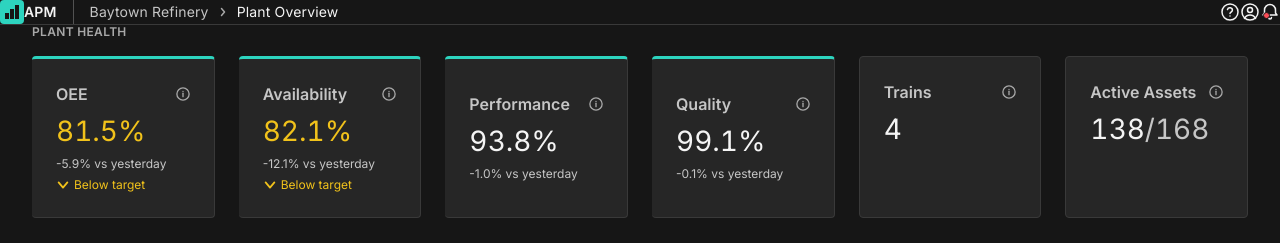
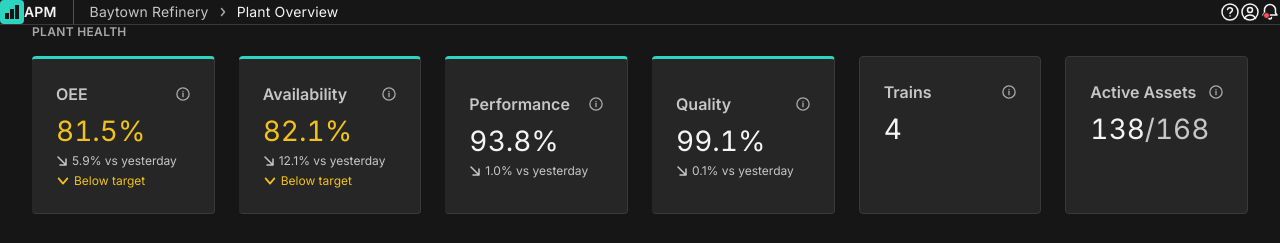
Before and after one commit to robjonesdesigns/apm-dashboard, a React (Vite) app: page / in a window 1280 px wide. Shown: the top 243 px of the page. Built offline with nearby package versions, Linux system fonts and the light colour scheme.

Commit message:
Delta arrows: ↗ up-right for increase, ↘ down-right for decrease
Directional SVG arrows replace +/- text signs. Shape is processed
faster than reading a character. Diagonal angles differentiate
from the warning icon (straight down chevron).

```diff
--- a/src/components/ui/KpiBar.jsx
+++ b/src/components/ui/KpiBar.jsx
@@ -218,9 +218,15 @@ function KpiCard({ config, onClick }) {
       </span>
 
       {/* Delta */}
-      <div style={{ marginTop: 'var(--spacing-4)' }}>
+      <div style={{ display: 'flex', alignItems: 'center', gap: 'var(--spacing-4)', marginTop: 'var(--spacing-4)' }}>
+        <svg width="12" height="12" viewBox="0 0 12 12" fill="none" aria-hidden="true" style={{ flexShrink: 0 }}>
+          {delta >= 0
+            ? <path d="M2 10L10 2M10 2H4M10 2v6" stroke="currentColor" strokeWidth="1.5" strokeLinecap="round" strokeLinejoin="round" style={{ color: deltaColor }} />
+            : <path d="M2 2L10 10M10 10H4M10 10V4" stroke="currentColor" strokeWidth="1.5" strokeLinecap="round" strokeLinejoin="round" style={{ color: deltaColor }} />
+          }
+        </svg>
         <span className="type-label" style={{ color: deltaColor, textTransform: 'none', letterSpacing: 0 }}>
-          {deltaSign}{delta.toFixed(1)}% vs yesterday
+          {Math.abs(delta).toFixed(1)}% vs yesterday
         </span>
       </div>
 
```
